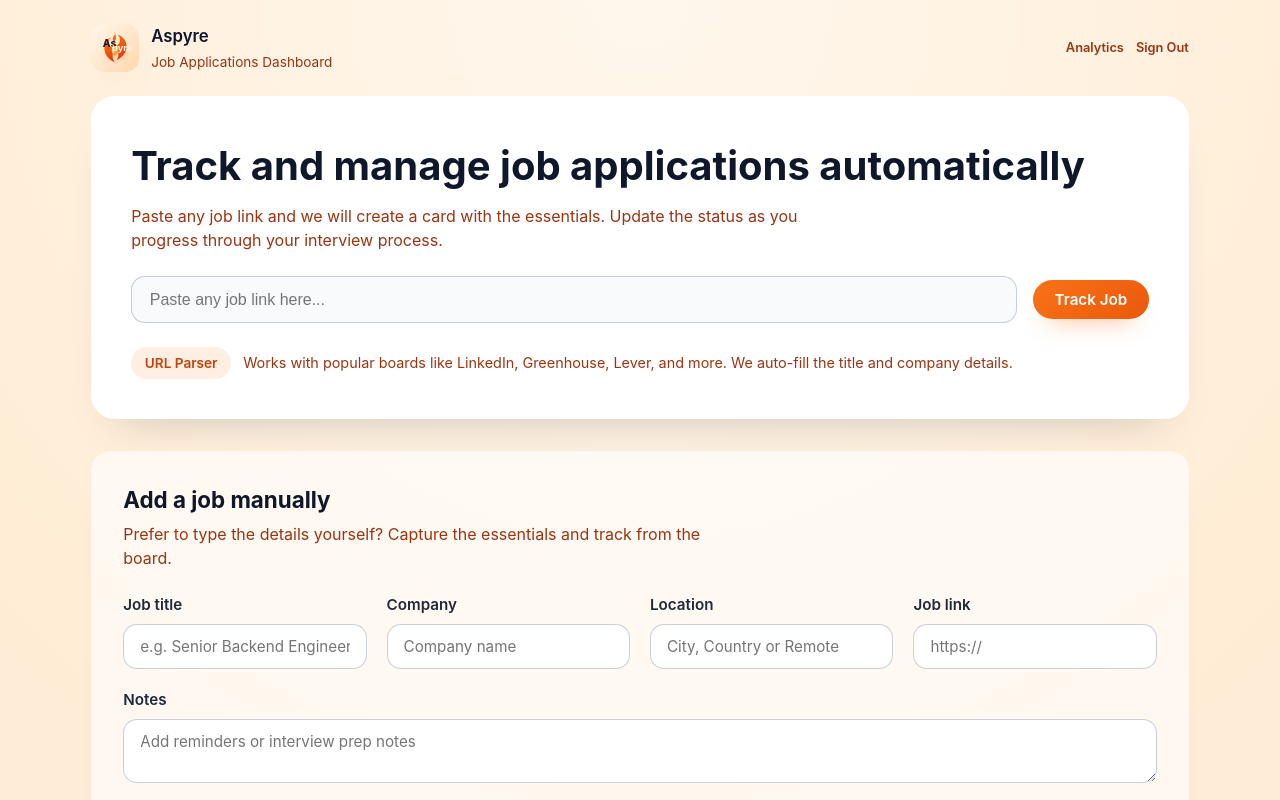
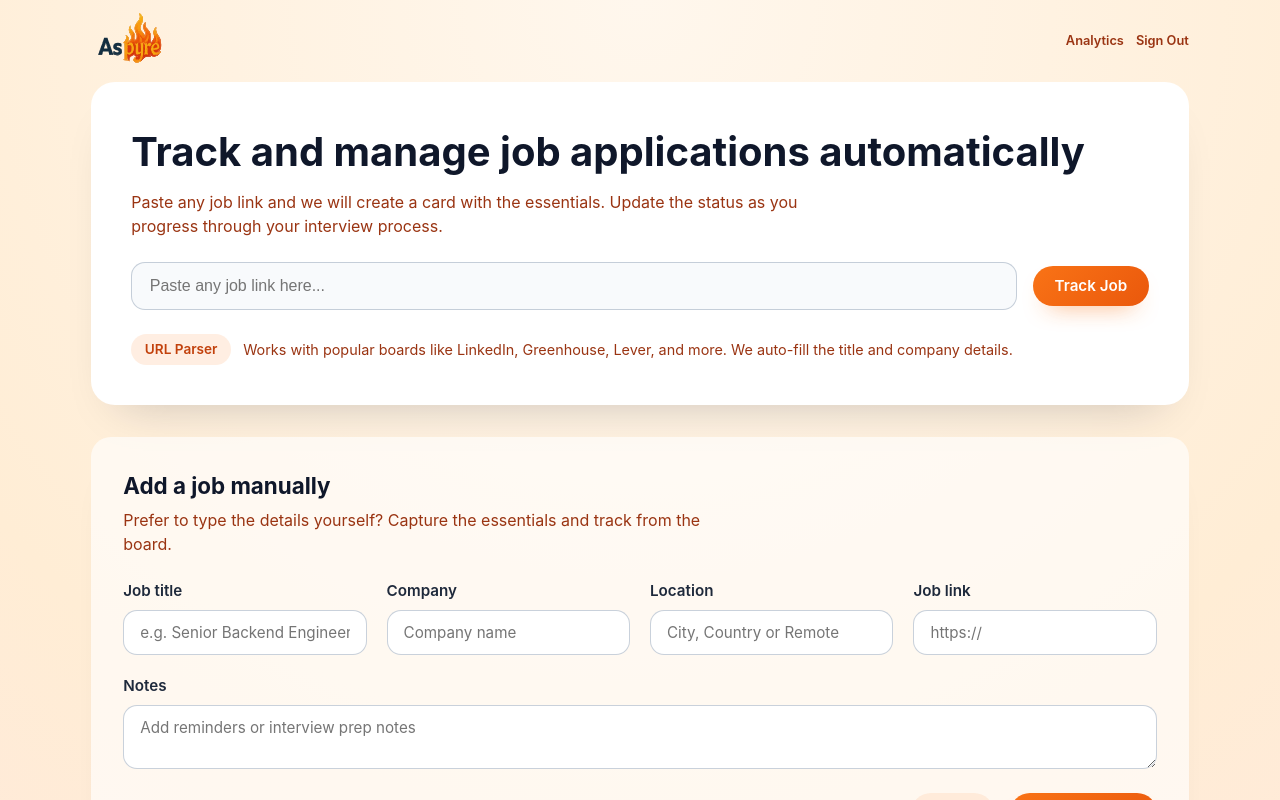
Before and after one commit to fernandwill/aspyre, a React app in the folder frontend/: page / in a window 1280 px wide. Shown: the top 800 px of the page. Built offline with nearby package versions, Linux system fonts and the light colour scheme; the HTML template or start-up script is replaced by a standard one.

Commit message:
feat: added icon, fix: icon css

```diff
--- a/frontend/src/App.css
+++ b/frontend/src/App.css
@@ -18,40 +18,19 @@
 .brand {
   display: flex;
   align-items: center;
-  gap: 0.75rem;
 }
 
 .brand-icon {
-  width: 48px;
-  height: 48px;
-  border-radius: 14px;
-  background: linear-gradient(135deg, #fff7ed, #fed7aa);
-  display: grid;
-  place-items: center;
-  padding: 0.35rem;
-  box-shadow: 0 16px 30px -20px rgba(234, 88, 12, 0.6);
+  width: clamp(120px, 18vw, 180px);
+  height: auto;
 }
 
 .brand-icon img {
-  width: 100%;
-  height: 100%;
-  object-fit: contain;
-}
-
-.brand-meta {
-  display: flex;
-  flex-direction: column;
-  gap: 0.15rem;
-}
-
-.brand-name {
-  font-weight: 600;
-  font-size: 1.05rem;
-}
-
-.brand-tag {
-  font-size: 0.85rem;
-  color: #9a3412;
+  width: 80px;
+  height: 80px;
+  display: block;
+  margin-bottom: -2rem;
+  margin-top: -1.5rem;
 }
 
 .header-actions {
--- a/frontend/src/App.jsx
+++ b/frontend/src/App.jsx
@@ -301,10 +301,6 @@ function App() {
           <div className="brand-icon">
             <img src={aspyreLogo} alt="Aspyre logo" />
           </div>
-          <div className="brand-meta">
-            <span className="brand-name">Aspyre</span>
-            <span className="brand-tag">Job Applications Dashboard</span>
-          </div>
         </div>
         <div className="header-actions">
           <Button type="button" variant="ghost" size="sm" className="header-link">
```
Also changed, not shown: frontend/src/assets/aspyre-icon.svg.
